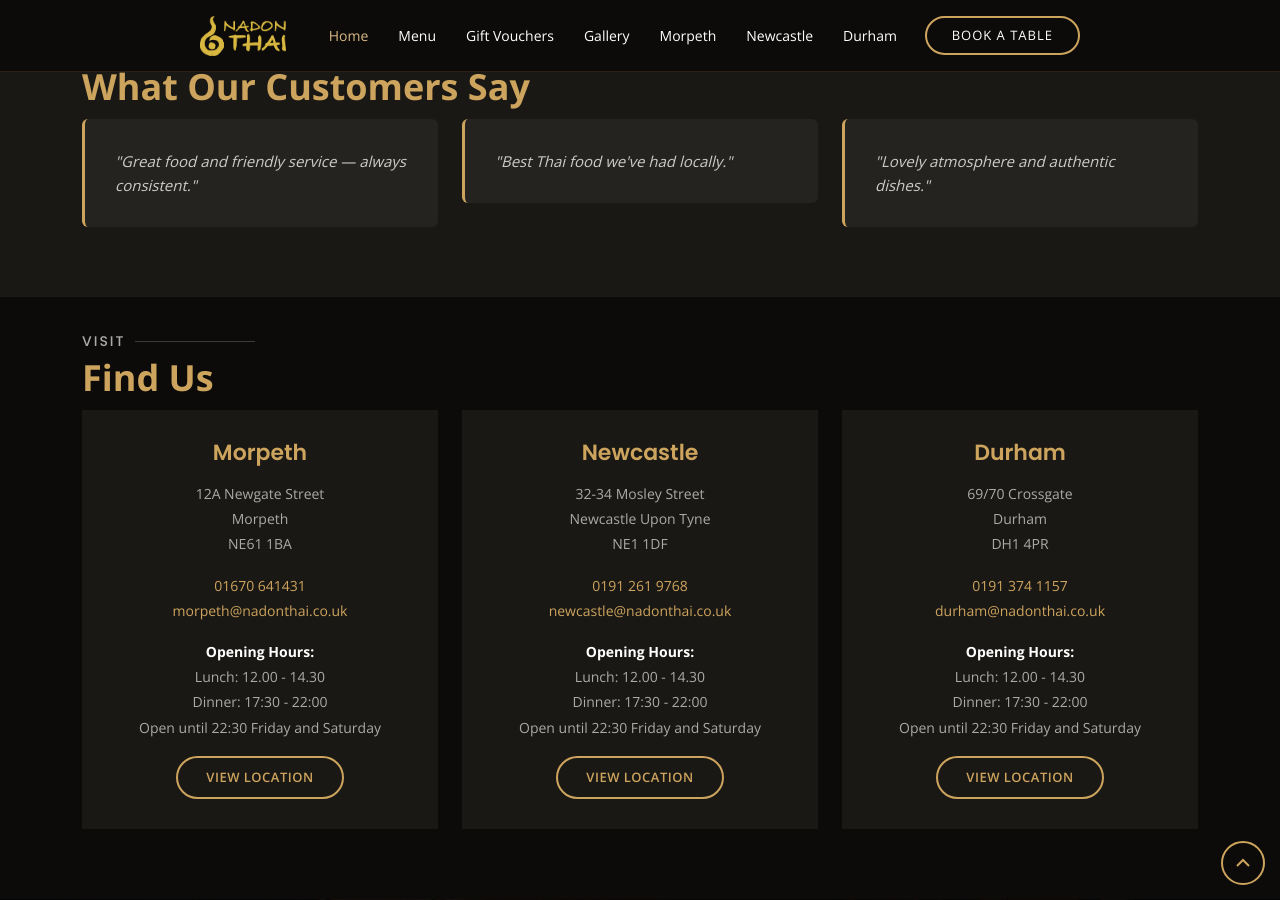
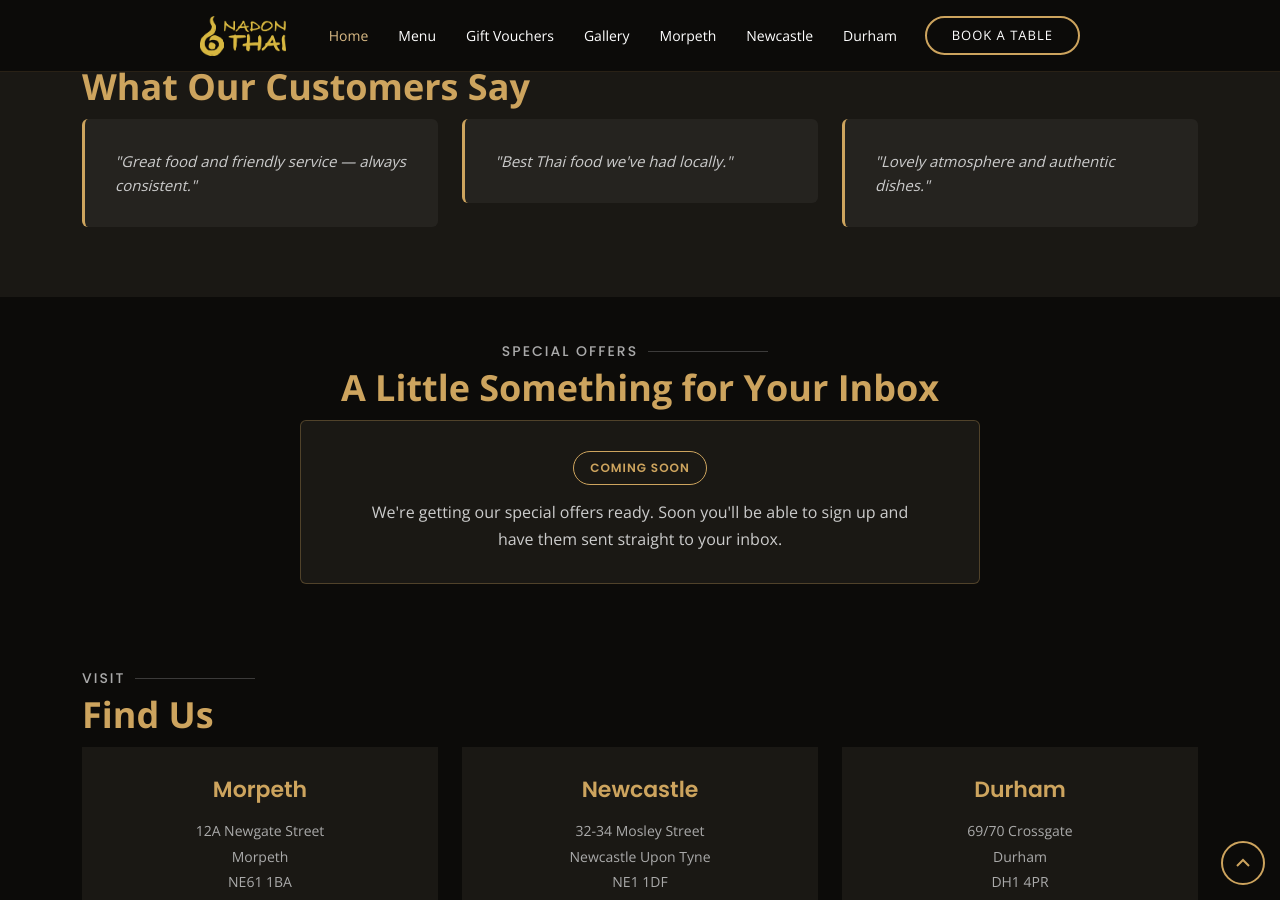
Before and after one commit to fractionerp/nadonthai.co.uk, a Jekyll site: the page built from index.html, in a window 1280 px wide and 900 px high, scrolled down 3583 px. Built offline with Jekyll 4.4.1, drawn with Linux system fonts in a browser that asks for light colours.

Commit message:
feat: add special offers placeholder

```diff
--- a/_includes/footer.html
+++ b/_includes/footer.html
@@ -31,6 +31,7 @@
             </a>
           </div>
           <ul class="footer-nav">
+            <li><a href="{{ '/special-offers/' | relative_url }}">Special Offers</a></li>
             <li><a href="https://app.squareup.com/gift/ML39MXXEDZ8Y1/order" target="_blank" rel="noopener">Gift Vouchers</a></li>
             <li><a href="{{ '/join-our-team/' | relative_url }}">Join our Team</a></li>
             <li><a href="{{ '/sustainability/' | relative_url }}">Sustainability</a></li>
--- /dev/null
+++ b/_includes/special-offers-placeholder.html
@@ -0,0 +1,4 @@
+<div class="special-offers-card">
+  <span class="special-offers-badge">Coming soon</span>
+  <p>We're getting our special offers ready. Soon you'll be able to sign up and have them sent straight to your inbox.</p>
+</div>
--- a/index.html
+++ b/index.html
@@ -226,6 +226,17 @@ has_back_to_top: true
     </div>
   </section>
 
+  <!-- Special Offers Section -->
+  <section id="special-offers" class="special-offers">
+    <div class="container text-center" data-aos="fade-up">
+      <div class="section-title">
+        <h2>Special Offers</h2>
+        <p>A Little Something for Your Inbox</p>
+      </div>
+      {% include special-offers-placeholder.html %}
+    </div>
+  </section>
+
   <!-- Find Us Section -->
   <section id="find-us" class="find-us">
     <div class="container" data-aos="fade-up">
--- a/style.css
+++ b/style.css
@@ -1853,6 +1853,54 @@ section {
 }
 
 /*--------------------------------------------------------------
+# Special Offers
+--------------------------------------------------------------*/
+.special-offers {
+  padding: 50px 0;
+}
+.special-offers-card {
+  max-width: 680px;
+  margin: 0 auto;
+  padding: 30px;
+  background: #1a1814;
+  border: 1px solid rgba(205, 164, 94, 0.3);
+  border-radius: 6px;
+}
+.special-offers-badge {
+  display: inline-block;
+  margin-bottom: 14px;
+  padding: 7px 16px;
+  border: 1px solid #cda45e;
+  border-radius: 50px;
+  color: #cda45e;
+  font-family: "Poppins", sans-serif;
+  font-size: 12px;
+  font-weight: 600;
+  letter-spacing: 1px;
+  text-transform: uppercase;
+}
+.special-offers-card p {
+  max-width: 560px;
+  margin: 0 auto;
+  color: #ccc;
+  font-size: 16px;
+  line-height: 1.7;
+}
+.special-offers-page {
+  padding: 20px 0;
+}
+.special-offers-page h3 {
+  margin-bottom: 24px;
+  color: #cda45e;
+  font-family: "Poppins", sans-serif;
+  font-size: 30px;
+  font-weight: 600;
+}
+.special-offers-page .special-offers-card {
+  margin-bottom: 28px;
+}
+
+/*--------------------------------------------------------------
 # Find Us
 --------------------------------------------------------------*/
 .find-us {
```
Also changed, not shown: special-offers.html (added, +13 -0 lines).
